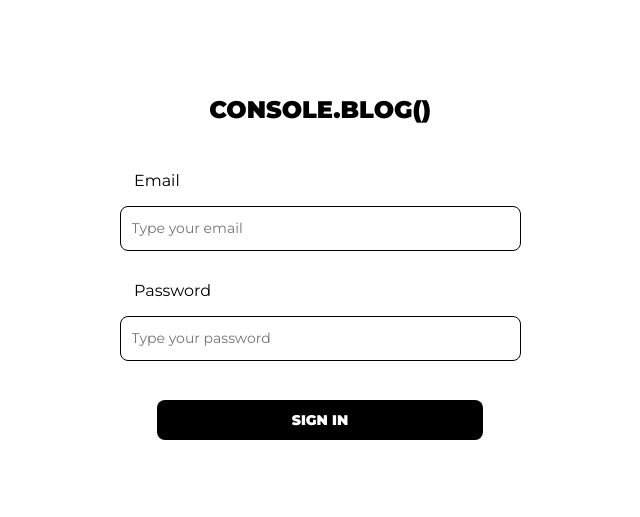
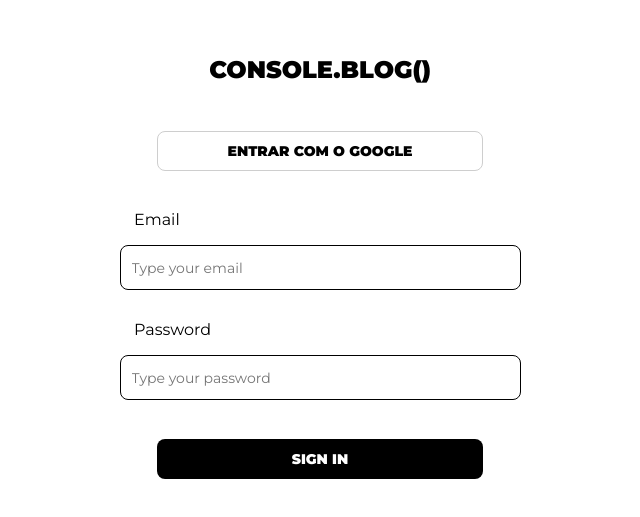
Before and after one commit to alessandroCidney/consolepontoblog, a Next.js app: page /login in a window 1280 px wide. Shown: the part 137-654 px from the top of the page, without its empty margins (320-960 px from the left). Built offline with nearby package versions, Linux system fonts and the light colour scheme.

Commit message:
<addition> Adding the 'custom border-color', 'custom font-color' and 'custom hover background-color' functions in Button component

```diff
--- a/src/components/Button/index.tsx
+++ b/src/components/Button/index.tsx
@@ -3,6 +3,9 @@ import { ReactNode, HTMLButtonElement } from 'react';
 
 // Styled Components
 import { StyledButton } from './styles';
+
+// Font Awesome
+import { FontAwesomeIcon } from '@fortawesome/react-fontawesome';
 
 type ButtonProps = HTMLButtonElement & {
 	customWidth?: number;
@@ -14,6 +17,9 @@ const Button = ({
 	customWidth,
 	customHeight,
 	customBackgroundColor,
+	customHoverBackgroundColor,
+	customBorderColor,
+	customFontColor,
 	children
 }: ButtonProps) => {
 
@@ -22,6 +28,9 @@ const Button = ({
 			customWidth={customWidth}
 			customHeight={customHeight}
 			customBackgroundColor={customBackgroundColor}
+			customBorderColor={customBorderColor}
+			customFontColor={customFontColor}
+			customHoverBackgroundColor={customHoverBackgroundColor}
 		>
 			{ children }
 		</StyledButton>
--- a/src/components/Button/styles.ts
+++ b/src/components/Button/styles.ts
@@ -6,9 +6,9 @@ export const StyledButton = styled.button`
 	height: ${props => props.customHeight ? props.customHeight : '40'}px;
 
 	background-color: ${props => props.customBackgroundColor ? props.customBackgroundColor : '#000'};
-	color: #fff;
+	color: ${props => props.customFontColor ? props.customFontColor : '#fff'};
 
-	border: 0;
+	border: ${props => props.customBorderColor ? `1px solid ${props.customBorderColor}` : 0};
 	border-radius: 8px;
 
 	font-weight: 800;
@@ -19,6 +19,6 @@ export const StyledButton = styled.button`
 	cursor: pointer;
 
 	&:hover {
-		background-color: rgb(33, 33, 33);
+		background-color: ${props => props.customHoverBackgroundColor ? props.customHoverBackgroundColor :'rgb(33, 33, 33)'};
 	}
 `;
--- a/src/pages/login.tsx
+++ b/src/pages/login.tsx
@@ -25,6 +25,15 @@ const Login: NextPage = () => {
 					onSubmit={e => e.preventDefault()}
 				>
 					<Logo />
+
+					<Button
+						customBorderColor={"#cecece"}
+						customBackgroundColor={"#fff"}
+						customFontColor={"#000"}
+						customHoverBackgroundColor={"#fff"}
+					>
+						ENTRAR COM O GOOGLE
+					</Button>
 
 					<InputsDivision>
 
```
